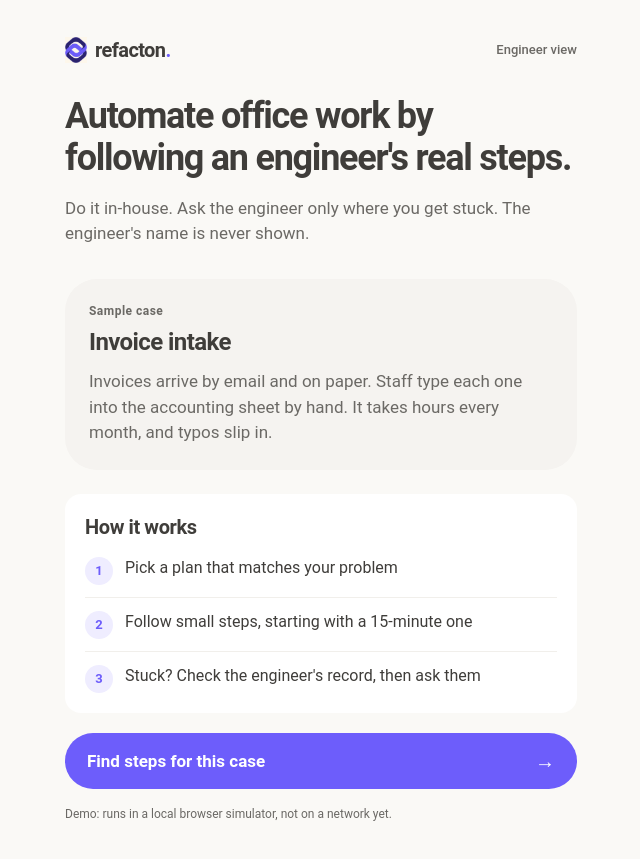
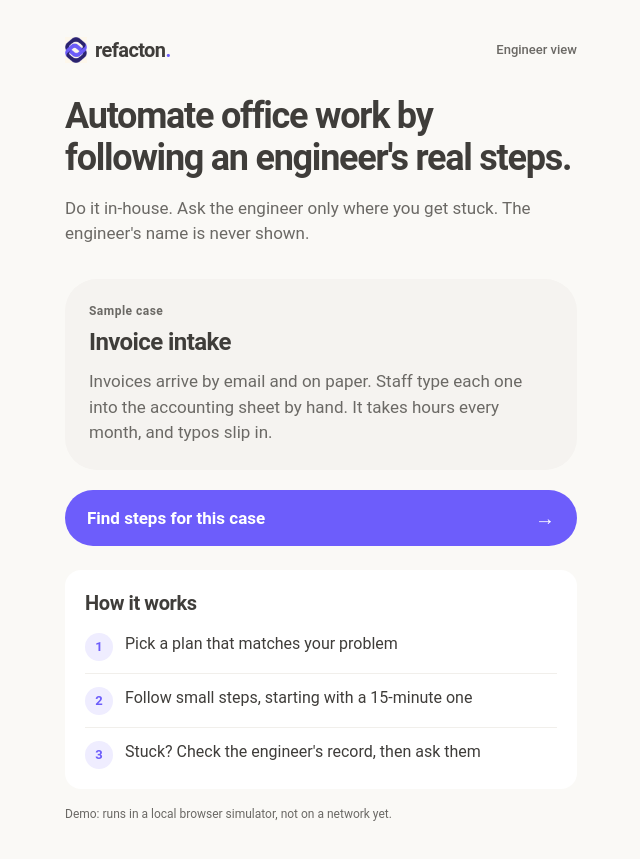
Before and after one commit to GIZMON-frapetino/refacton_midnight, a React (Vite) app in the folder demo-web/: page / in a window 1280 px wide. Shown: the whole page, without its empty margins (319-959 px from the left). Built offline with nearby package versions, Linux system fonts and the light colour scheme.

Commit message:
Move TOP case button above the fold

```diff
--- a/demo-web/src/components/TopPage.jsx
+++ b/demo-web/src/components/TopPage.jsx
@@ -43,6 +43,8 @@ export default function TopPage() {
           <p className="top-case-description">Invoices arrive by email and on paper. Staff type each one into the accounting sheet by hand. It takes hours every month, and typos slip in.</p>
         </section>
 
+        <button type="button" className="top-cta" onClick={openExistingDemo}>Find steps for this case<span aria-hidden="true">→</span></button>
+
         <section className="top-how" aria-labelledby="how-heading">
           <h2 id="how-heading">How it works</h2>
           <ol className="top-steps">
@@ -55,7 +57,6 @@ export default function TopPage() {
           </ol>
         </section>
 
-        <button type="button" className="top-cta" onClick={openExistingDemo}>Find steps for this case<span aria-hidden="true">→</span></button>
       </main>
 
       <footer className="top-footer">
```
